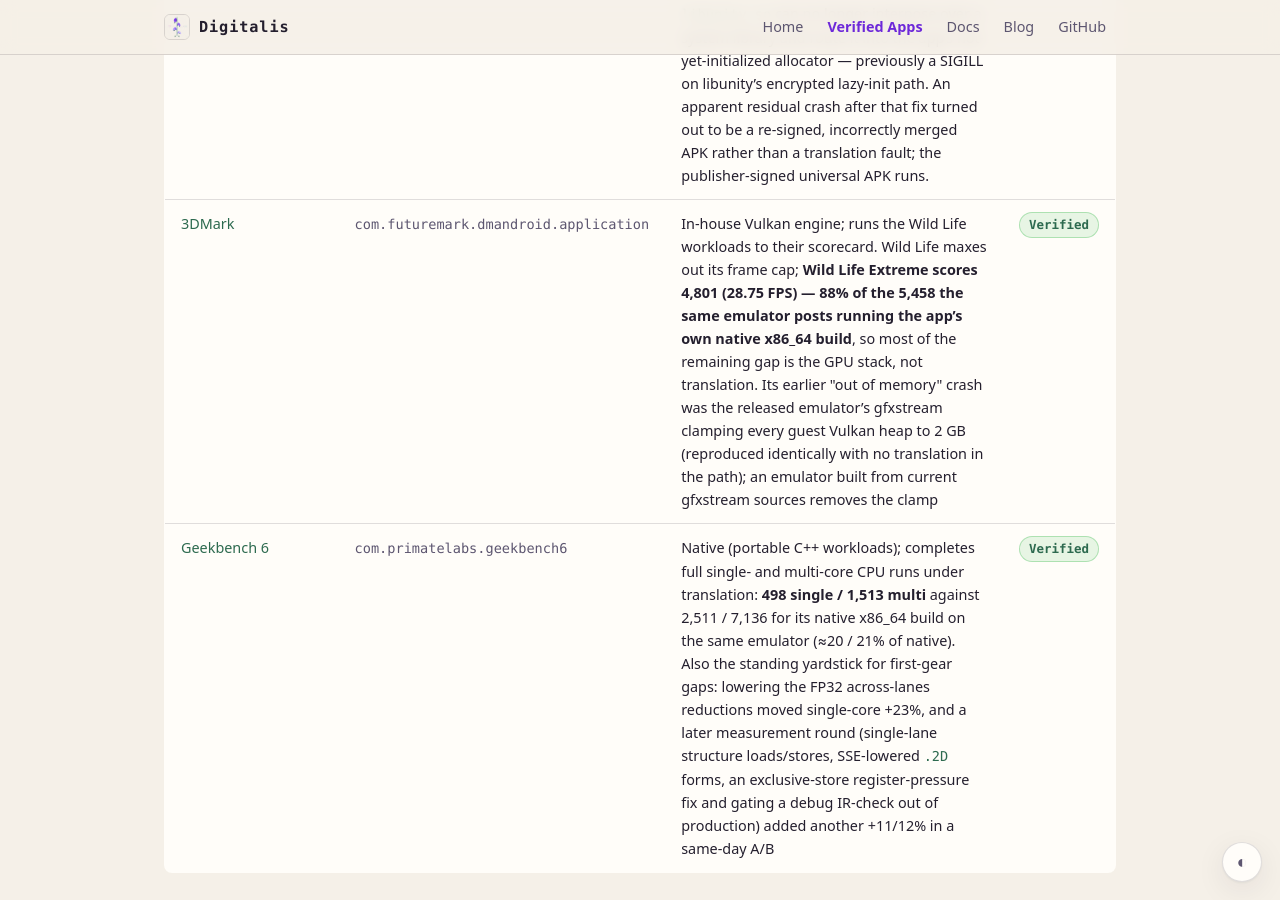
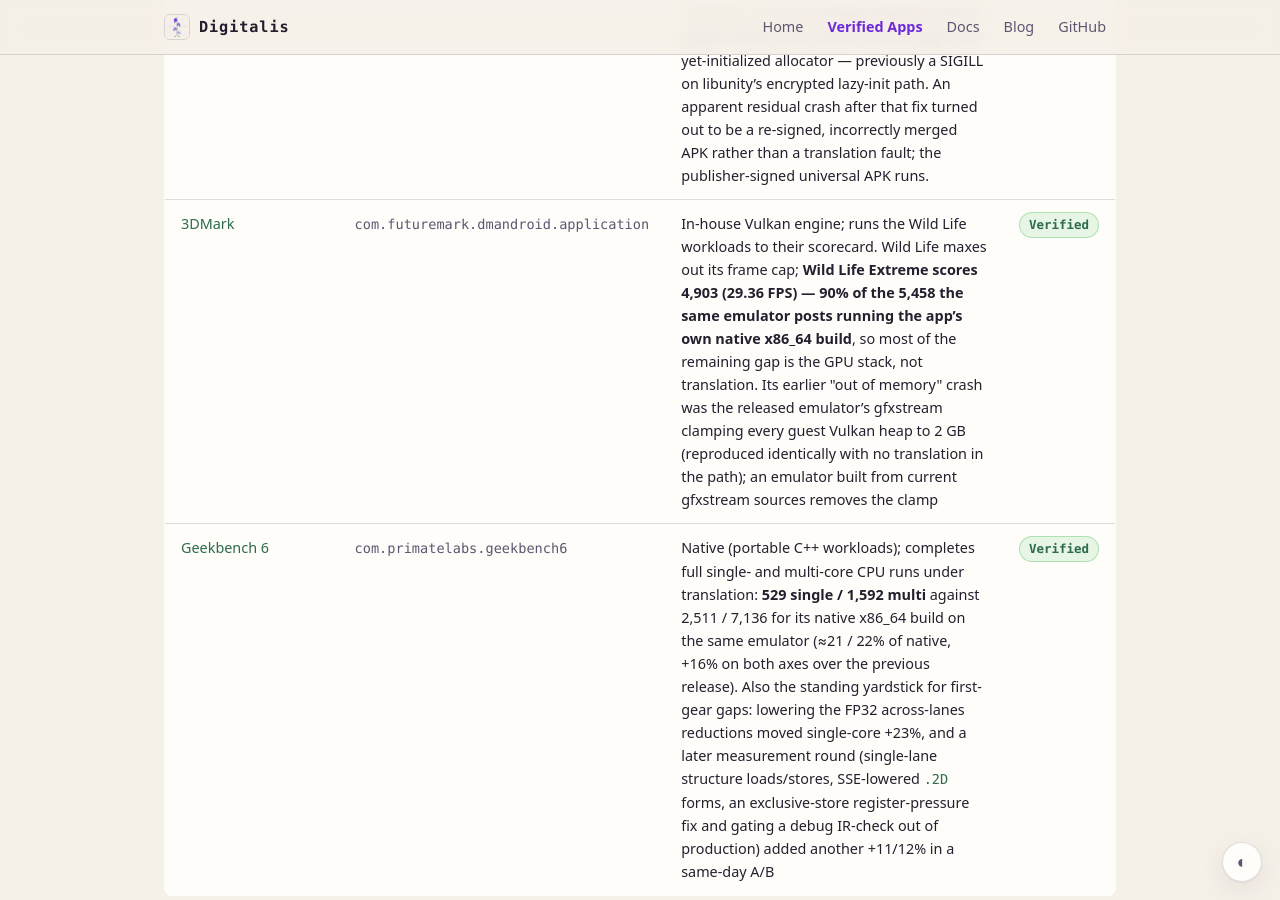
Before and after one commit to DigitalisX64/digitalisx64.github.io, a Jekyll site: the page built from apps.html, in a window 1280 px wide and 900 px high, scrolled down 4220 px. Built offline with Jekyll 4.4.1, drawn with Linux system fonts in a browser that asks for light colours.

Commit message:
Benchmark refresh for the 2026-08-16 release
Geekbench 529/1,592 (~21/22% of native, +16% both axes); 3DMark Wild
Life Extreme 4,903 (29.36 FPS) = 90% of the native 5,458; the deck's
measured-anchor foot-note follows.

```diff
--- a/_data/apps.yml
+++ b/_data/apps.yml
@@ -173,7 +173,7 @@ verified:
     stack: 'In-house Vulkan engine'
     notes: >-
       runs the Wild Life workloads to their scorecard. Wild Life maxes out its
-      frame cap; <strong>Wild Life Extreme scores 4,801 (28.75 FPS) &mdash; 88%
+      frame cap; <strong>Wild Life Extreme scores 4,903 (29.36 FPS) &mdash; 90%
       of the 5,458 the same emulator posts running the app&rsquo;s own native
       x86_64 build</strong>, so most of the remaining gap is the GPU stack, not
       translation. Its earlier &quot;out of memory&quot; crash was the released
@@ -185,9 +185,9 @@ verified:
     stack: 'Native (portable C++ workloads)'
     notes: >-
       completes full single- and multi-core CPU runs under translation:
-      <strong>498 single / 1,513 multi</strong> against 2,511&nbsp;/&nbsp;7,136
-      for its native x86_64 build on the same emulator (&asymp;20&nbsp;/&nbsp;21%
-      of native). Also the standing yardstick for first-gear gaps: lowering the
+      <strong>529 single / 1,592 multi</strong> against 2,511&nbsp;/&nbsp;7,136
+      for its native x86_64 build on the same emulator (&asymp;21&nbsp;/&nbsp;22%
+      of native, +16% on both axes over the previous release). Also the standing yardstick for first-gear gaps: lowering the
       FP32 across-lanes reductions moved single-core +23%, and a later
       measurement round (single-lane structure loads/stores, SSE-lowered
       <code>.2D</code> forms, an exclusive-store register-pressure fix and
--- a/deck/index.html
+++ b/deck/index.html
@@ -2036,7 +2036,7 @@ void android_main(struct android_app* app) {
           </tbody>
         </table>
       </div>
-      <p class="foot-note">The design keeps the multiplier where the time isn't: games spend their frames in the GPU and in hot cached loops — the two cheapest rows of this table. Measured anchors: GPU-bound 3DMark Wild Life Extreme scores <b>88% of the same machine's native run</b>; pure-CPU Geekbench lands near <b>one-fifth of native</b> — and real apps live much closer to the first number than the second, because their frames are the first two rows.</p>
+      <p class="foot-note">The design keeps the multiplier where the time isn't: games spend their frames in the GPU and in hot cached loops — the two cheapest rows of this table. Measured anchors: GPU-bound 3DMark Wild Life Extreme scores <b>90% of the same machine's native run</b>; pure-CPU Geekbench lands near <b>one-fifth of native</b> — and real apps live much closer to the first number than the second, because their frames are the first two rows.</p>
     </div>
   </section>
 
```
